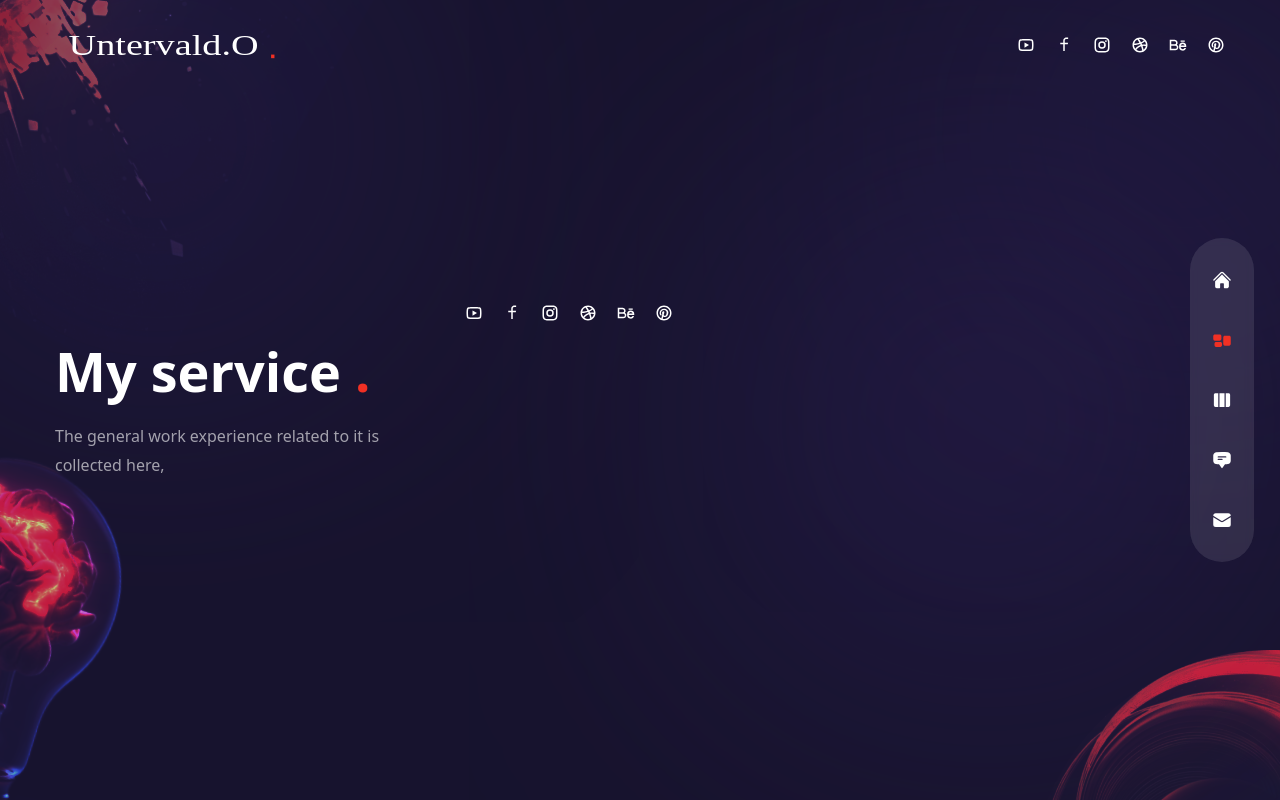
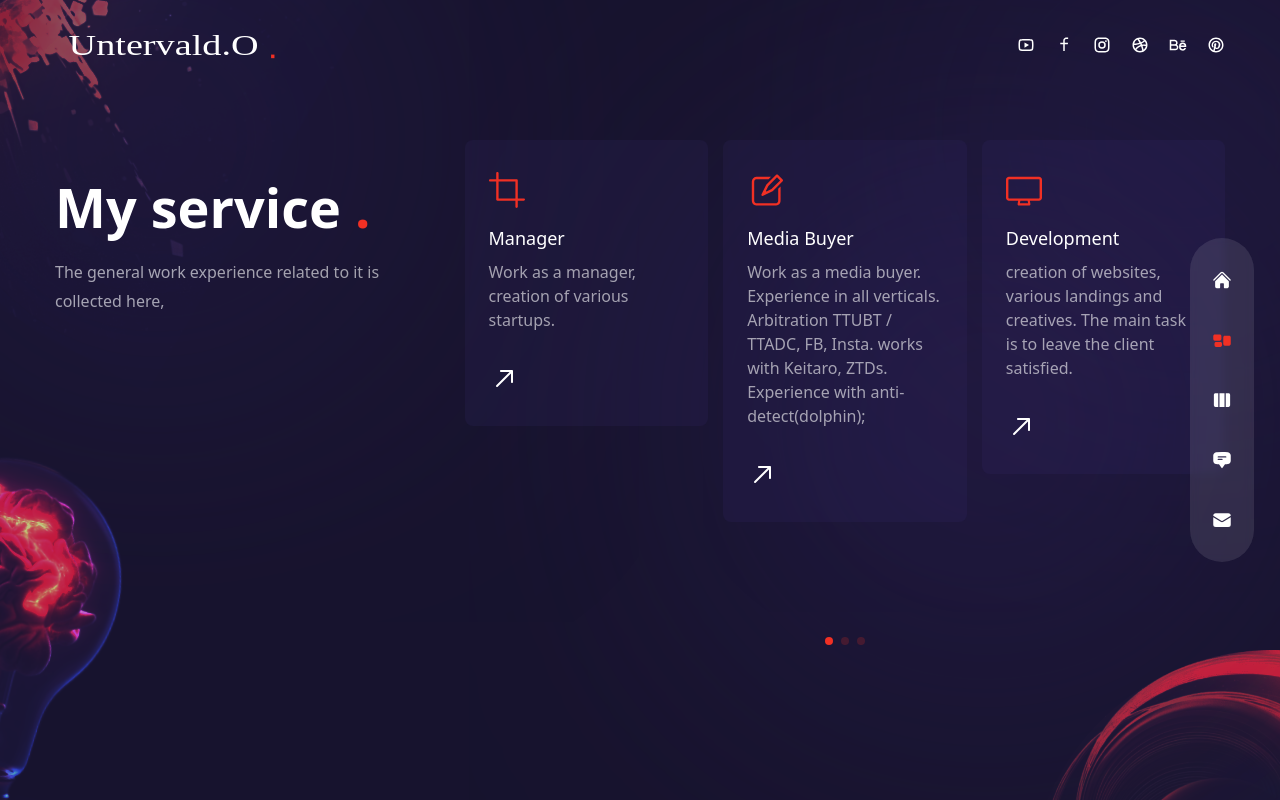
Before and after one commit to AlexanderUntervald/UntervaldPortfolio, a Next.js app: page /services in a window 1280 px wide. Built offline with nearby package versions, Linux system fonts and the light colour scheme.

Commit message:
Update ServiceSlider.js

```diff
--- a/components/ServiceSlider.js
+++ b/components/ServiceSlider.js
@@ -1,41 +1,98 @@
-import Link from "next/link";
+// import swiper react components
 
-//icons
+import {Swiper, SwiperSlide} from 'swiper/react';
+
+import 'swiper/css';
+import 'swiper/css/free-mode';
+import 'swiper/css/pagination';
 
 import {
-  RiYoutubeLine,
-  RiInstagramLine,
-  RiFacebookLine,
-  RiDribbbleLine,
-  RiBehanceLine,
-  RiPinterestLine,
-} from 'react-icons/ri';
+  RxCrop,
+  RxPencil2,
+  RxDesktop,
+  RxReader,
+  RxRocket,
+  RxArrowTopRight,
+} from 'react-icons/rx';
+
+import { FreeMode, Pagination } from 'swiper';
+
+// service data
+export const serviceData = [
+  {
+    icon: <RxCrop />,
+    title: 'Manager',
+    description: 'Work as a manager, creation of various startups.',
+  },
+  {
+    icon: <RxPencil2 />,
+    title: 'Media Buyer',
+    description: 'Work as a media buyer. Experience in all verticals. Arbitration TTUBT / TTADC, FB, Insta. works with Keitaro, ZTDs. Experience with anti-detect(dolphin);' ,
+  },
+  {
+    icon: <RxDesktop />,
+    title: 'Development',
+    description: 'creation of websites, various landings and creatives. The main task is to leave the client satisfied.',
+  },
+  {
+    icon: <RxReader />,
+    title: 'Copywriting',
+    description: 'Сopywriting work. Writing articles on affiliate marketing. Work on various projects on courses.',
+  },
+  {
+    icon: <RxRocket />,
+    title: 'Communication',
+    description: 'Extensive work experience in the field of communication. Ability to negotiate at all stages. Extensive work experience in the field of conversational strategies.',
+},
+];
 
 
 
-const Socials = () => {
+const ServiceSlider = () => {
   return (
-    <div className="flex items-center gap-x-5 text-lg">
-    <Link href={'https://youtube.com'} className="hover:text-accent transition-all duration-300">
-      <RiYoutubeLine />
-    </Link>
-    <Link href={' https://www.facebook.com/oleksandr.untervald'} className="hover:text-accent transition-all duration-300">
-      <RiFacebookLine />
-    </Link>
-    <Link href={''} className="hover:text-accent transition-all duration-300">
-      <RiInstagramLine />
-    </Link>
-    <Link href={''} className="hover:text-accent transition-all duration-300">
-      <RiDribbbleLine />
-    </Link>
-    <Link href={''} className="hover:text-accent transition-all duration-300">
-      <RiBehanceLine />
-    </Link>
-    <Link href={''} className="hover:text-accent transition-all duration-300">
-      <RiPinterestLine />
-    </Link>
-    </div>
+    <Swiper
+    breakpoints={{
+      320: {
+        slidesPerView: 1,
+        spaceBetween: 15,
+      },
+
+      640: {
+        slidesPerView: 3,
+        spaceBetween: 15,
+      },
+
+    }}
+    freeMode={true}
+    pagination={{
+      clickable: true,
+    }}
+    modules={[FreeMode, Pagination]}
+    className='h-[390px] sm:h-[520px]'
+    >
+
+      {
+       serviceData.map((item, index)=> {
+        return (
+          <SwiperSlide key={index}>
+            <div className='bg-[rgba(65,47,123,0.15)] h-max rounded-lg px-6 py-8 flex sm:flex-col gap-x-6 sm:gap-x-0 group cursor-pointer hover:bg-[rgba(89,65,169,0.15)] transition-all duration-300'>
+            {/* icon */}
+            <div className='text-4xl text-accent mb-4 '>{item.icon}</div>
+             {/* title & descr */}
+             <div className='mb-8'>
+              <div className='mb-2 text-lg'>{item.title}</div>
+              <p className='max-w-[350px] leading-normal'>{item.description}</p>
+             </div>
+             {/* arrow */}
+             <div className='text-3xl'>
+                <RxArrowTopRight className='group-hover:text-acent transition-all duration-300'/>
+             </div>
+            </div>
+          </SwiperSlide>
+        )
+      })}
+    </Swiper>
   )
 };
 
-export default Socials;
+export default ServiceSlider;
```
